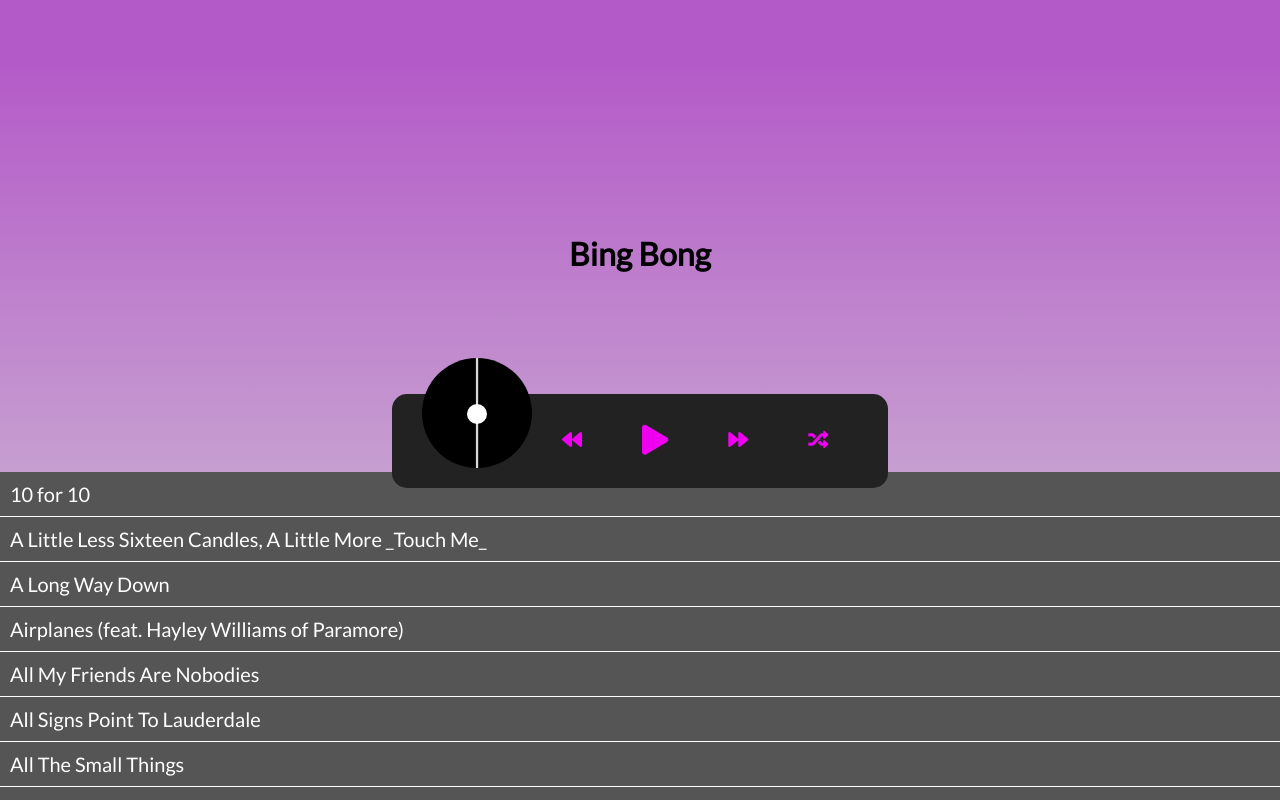
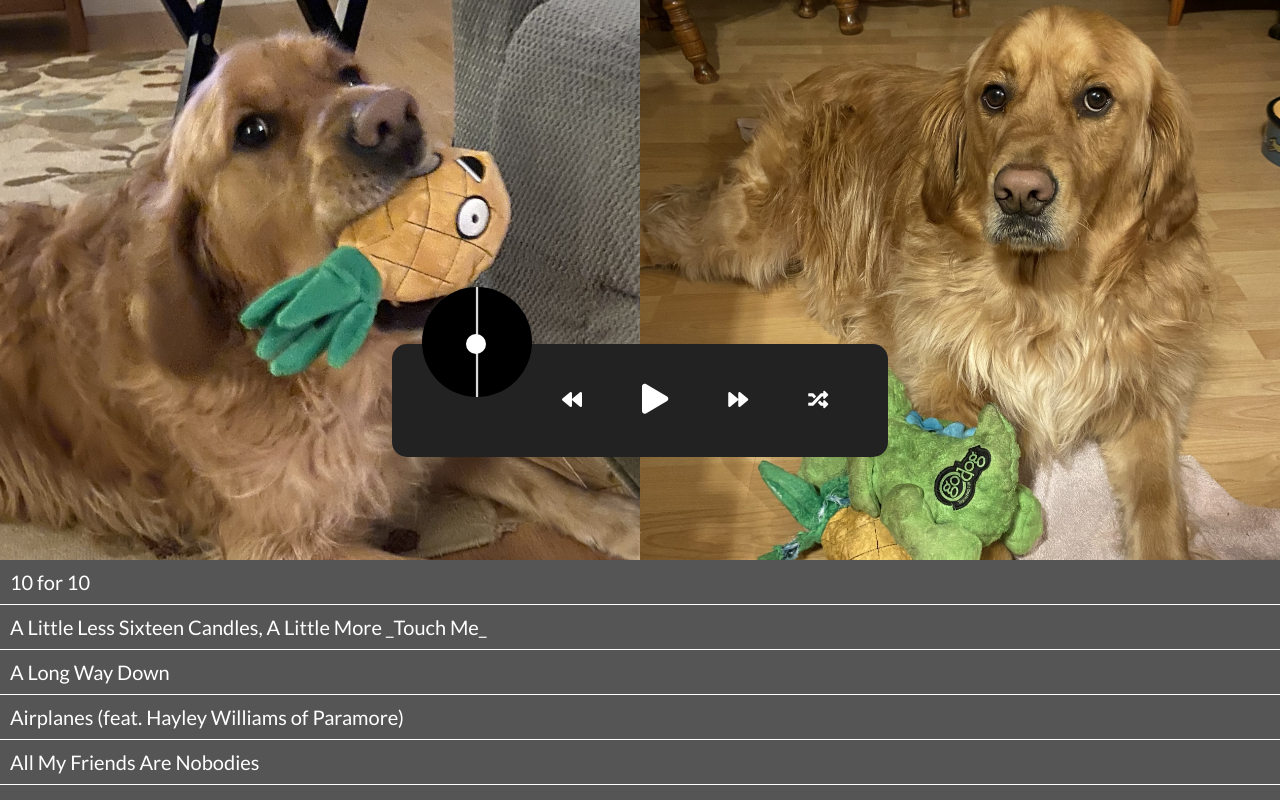
Before and after one commit to CamLukePell/CamLukePell.github.io, a plain HTML site: page index.html in a window 1280 px wide. Drawn offline with nearby package versions, Linux system fonts and the light colour scheme.

Commit message:
DoggoUpdate

```diff
--- a/index.html
+++ b/index.html
@@ -1,59 +1,25 @@
 <!DOCTYPE html>
 <html lang="en">
+
 <head>
+
     <meta charset="UTF-8"/>
     <meta name="viewport" content="width=device-width, initial-scale=1.0"/>
     <meta http-equiv="X-UA-Compatible" content="ie=edge"/>
-    <link
-            rel="stylesheet"
-            href="https://cdnjs.cloudflare.com/ajax/libs/font-awesome/5.10.2/css/all.min.css"
-    />
+    <link rel="stylesheet" href="https://cdnjs.cloudflare.com/ajax/libs/font-awesome/5.10.2/css/all.min.css"/>
     <link rel="stylesheet" href="style.css"/>
     <link rel="icon" type="image/png" href="images/workout.png"/>
-    <script src="https://ajax.googleapis.com/ajax/libs/jquery/3.2.1/jquery.min.js">
-    </script>
-    <title>Testing</title>
+    <script src="https://ajax.googleapis.com/ajax/libs/jquery/3.2.1/jquery.min.js"></script>
+    <title>Good Doggo</title>
 
-    <style>
-        body {
-              margin: 0; /* Reset default body margin */
-          }
-#scrollable-list-container {
-    width: 100vw;
-    max-height: 41vh; /* Set a fixed max-height value */
-    overflow-y: auto;
-    border:0px;
-
-    /* Position relative to the body */
-    position: absolute;
-    top: 59%;
-    left: 0%;
-}
-
-        #scrollable-list {
-            list-style-type: none;
-            padding: 0;
-            margin: 0;
-        }
-
-        #scrollable-list li {
-            padding: 10px;
-            border-bottom: 1px solid #eee;
-            border-color: white;
-            background-color: #555555;
-            border: 1;
-            color: white;
-            font-size: 20px;
-            cursor: pointer;
-            margin: 0 0px;
-          }
-        #scrollable-list li.active-song {
-        background-color: #fffff; /* Highlight color for the active song */
-}
-    </style>
 </head>
 <body>
-<h1>Bing Bong</h1>
+<div class="img-container doggo1Pic">
+    <img alt="TACO" id="doggo1"/>
+</div>
+<div class="img-container doggo2Pic">
+    <img alt="TACO" id="doggo2"/>
+</div>
 
 <div class="music-container" id="music-container">
     <div class="music-info">
@@ -61,13 +27,17 @@
         <div class="progress-container" id="progress-container">
             <div class="progress" id="progress"></div>
         </div>
+        <span id="currTime"></span> <!-- Place the currTime element here -->
+        <span id="durTime"></span>
     </div>
 
     <audio id="audio"></audio>
 
-    <div class="img-container">
+    <div class="img-container coverPic">
         <img alt="music-cover" id="cover"/>
     </div>
+
+
     <div class="navigation">
         <button id="prev" class="action-btn">
             <i class="fas fa-backward"></i>
@@ -84,6 +54,7 @@
     </div>
 </div>
 
+
 <div id="scrollable-list-container">
     <ul id="scrollable-list"></ul>
 </div>
--- a/script.js
+++ b/script.js
@@ -6,14 +6,17 @@ const shuffleBtn = document.getElementById('shuffle');
 
 const audio = document.getElementById('audio');
 const progress = document.getElementById('progress');
+const doggo1 = document.getElementById('doggo1');
+const doggo2 = document.getElementById('doggo2');
 const progressContainer = document.getElementById('progress-container');
 const title = document.getElementById('title');
 const cover = document.getElementById('cover');
 const currTime = document.querySelector('#currTime');
 const durTime = document.querySelector('#durTime');
+let shuffleBool = false;
 
 
-const songs = ['Sum 41 - Landmines', 'Sum 41 - Rise Up  [Lyrics]','Green Day  The American Dream is Killing Me (Lyrics)',
+var songs = ['Sum 41 - Landmines', 'Sum 41 - Rise Up  [Lyrics]','Green Day  The American Dream is Killing Me (Lyrics)',
 'Green Day  Look Ma, No Brains! (Lyrics)','Green Day  Dilemma (Lyrics)','Welcome to Paradise',
 'Love From The Other Side (Edit)','Fall Out Boy - Heartbreak Feels So Good (Audio)',
 'Fall Out Boy - Hold Me Like a Grudge (Official Audio)','Fall Out Boy - So Much (For) Stardust (Official Audio)',
@@ -42,6 +45,8 @@ const songs = ['Sum 41 - Landmines', 'Sum 41 - Rise Up  [Lyrics]','Green Day  Th
 'Welcome to Paradise','What the Hell','Why Worry','Wishing You Hell','Wolf in Sheep\'s Clothing','Worse Than This',
 'You Belong With Me (Taylor’s Version)','You\'re Gonna Go Far, Kid'
 ];
+const originalSongs = [...songs.sort()];
+var shuffledSongs = [...songs];
 
 //shuffle(songs);
 
@@ -196,7 +201,7 @@ function DurTime (e) {
 	get_sec_d (duration);
 
 	// change duration DOM
-	durTime.innerHTML = min_d +':'+ sec_d;
+	durTime.innerHTML = ' / '+min_d +':'+ sec_d;
 
 };
 
@@ -211,11 +216,17 @@ playBtn.addEventListener('click', () => {
   }
 });
 shuffleBtn.addEventListener('click', () => {
-  shuffle(songs);
-  songIndex = 0;
- loadSong(songs[songIndex]);
- playSong();
-});
+   shuffleBtn.classList.toggle('pressed');
+
+   shuffleBool = !shuffleBool;
+   if(shuffleBool){
+   shuffle(shuffledSongs);
+   songs = [...shuffledSongs];
+   }else{
+   songs = [...originalSongs];
+   }
+   songIndex = songs.indexOf(title.innerText);
+   });
 
 // Change song
 prevBtn.addEventListener('click', prevSong);
@@ -237,6 +248,10 @@ audio.addEventListener('timeupdate',DurTime);
 
 
 document.addEventListener('DOMContentLoaded', function () {
+    doggo1.src = `images/doggo1.jpeg`;
+    doggo2.src = `images/doggo2.jpeg`;
+
+    id="currTime"
     songs.sort();
     // Your existing code...
 
@@ -255,8 +270,13 @@ document.addEventListener('DOMContentLoaded', function () {
         // Add a click event listener to the list item
         listItem.addEventListener('click', function () {
             // Load and play the selected song
-            songIndex= index;
-            loadSong(songs[index]);
+               if(shuffleBool){
+               shuffle(shuffledSongs);
+               songs = [...shuffledSongs];
+               }
+
+            songIndex= songs.indexOf(originalSongs[index]);
+            loadSong(songs[songIndex]);
             playSong();
         });
 
--- a/style.css
+++ b/style.css
@@ -3,6 +3,7 @@
 * {
   box-sizing: border-box;
 }
+
 
 body {
   background-image: linear-gradient(
@@ -23,41 +24,42 @@ body {
   background-color: #222222;
   border-radius: 15px;
   display: flex;
-  padding: 20px 30px;
+  padding: 0px 30px;
   position: relative;
   margin: 100px 0;
   z-index: 10;
 }
 
-.img-container {
+
+
+.img-container.coverPic img {
+  border-radius: 50%;
+  object-fit: cover;
+  height: 110px;
+  width: 110px;
   position: relative;
-  width: 110px;
+  bottom: 50%;
+  left: 0;
+  animation: rotate 3s linear infinite;
+  animation-play-state: paused;
 }
 
-.img-container::after {
+.img-container.coverPic::after {
   content: '';
   background-color: #fff;
   border-radius: 50%;
   position: absolute;
   bottom: 100%;
-  left: 50%;
+  left: 17%;
   width: 20px;
   height: 20px;
   transform: translate(-50%, 50%);
 }
 
-.img-container img {
-  border-radius: 50%;
-  object-fit: cover;
-  height: 110px;
-  width: inherit;
-  position: absolute;
-  bottom: 0;
-  left: 0;
-  animation: rotate 3s linear infinite;
 
-  animation-play-state: paused;
-}
+
+
+
 
 .music-container.play .img-container img {
   animation-play-state: running;
@@ -80,10 +82,11 @@ body {
   z-index: 1;
 }
 
+
 .action-btn {
   background-color: #222222;
   border: 0;
-  color: #f000f0;
+  color: white;
   font-size: 20px;
   cursor: pointer;
   padding: 10px;
@@ -91,7 +94,7 @@ body {
 }
 
 .action-btn.action-btn-big {
-  color: #f000f0;
+  color: white;
   font-size: 30px;
 }
 
@@ -129,7 +132,7 @@ body {
   border-radius: 5px;
   cursor: pointer;
   margin: 10px 0;
-  height: 4px;
+  height: 10px;
   width: 100%;
 }
 
@@ -140,3 +143,65 @@ body {
   width: 0%;
   transition: width 0.1s linear;
 }
+
+#shuffle.pressed {
+  color:#f000f0;
+
+}
+body {
+            margin: 0; /* Reset default body margin */
+        }
+
+        #scrollable-list-container {
+            width: 100vw;
+            max-height: 30vh; /* Set a fixed max-height value */
+            overflow-y: auto;
+            border: 0px;
+            /* Position relative to the body */
+            position: absolute;
+            top: 70%;
+            left: 0%;
+        }
+
+        #scrollable-list {
+            list-style-type: none;
+            padding: 0;
+            margin: 0;
+        }
+
+        #scrollable-list li {
+            padding: 10px;
+            border-bottom: 1px solid #eee;
+            border-color: white;
+            background-color: #555555;
+            border: 1;
+            color: white;
+            font-size: 20px;
+            cursor: pointer;
+            margin: 0 0px;
+        }
+
+        #scrollable-list li.active-song {
+            background-color: #fffff; /* Highlight color for the active song */
+        }
+
+ body {
+            margin: 0;
+            overflow: hidden; /* Hide overflow to prevent scrollbars */
+        }
+.img-container.doggo1Pic img {
+    position: absolute;
+    width: 50%;
+    height:70%;
+    top: 00%;
+    left: 00%;
+    object-fit: cover;
+}
+.img-container.doggo2Pic img {
+    width: 50%;
+    height:70%;
+    position: absolute;
+    top: 0%;
+    left: 50%;
+    object-fit: cover;
+}
```
Also changed, not shown: images/doggo1.jpeg (added), images/doggo2.jpeg (added), images/workout.png.
